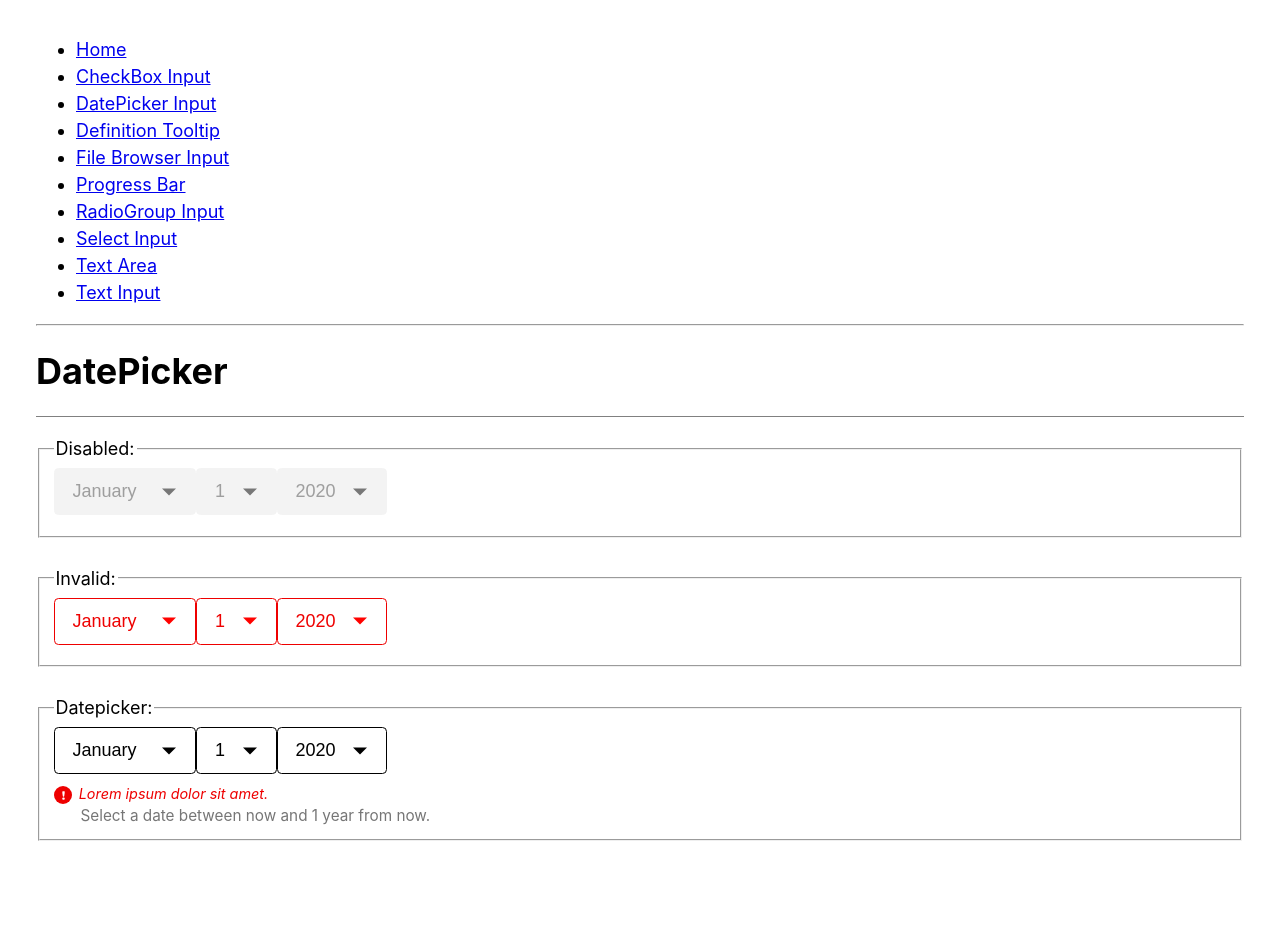
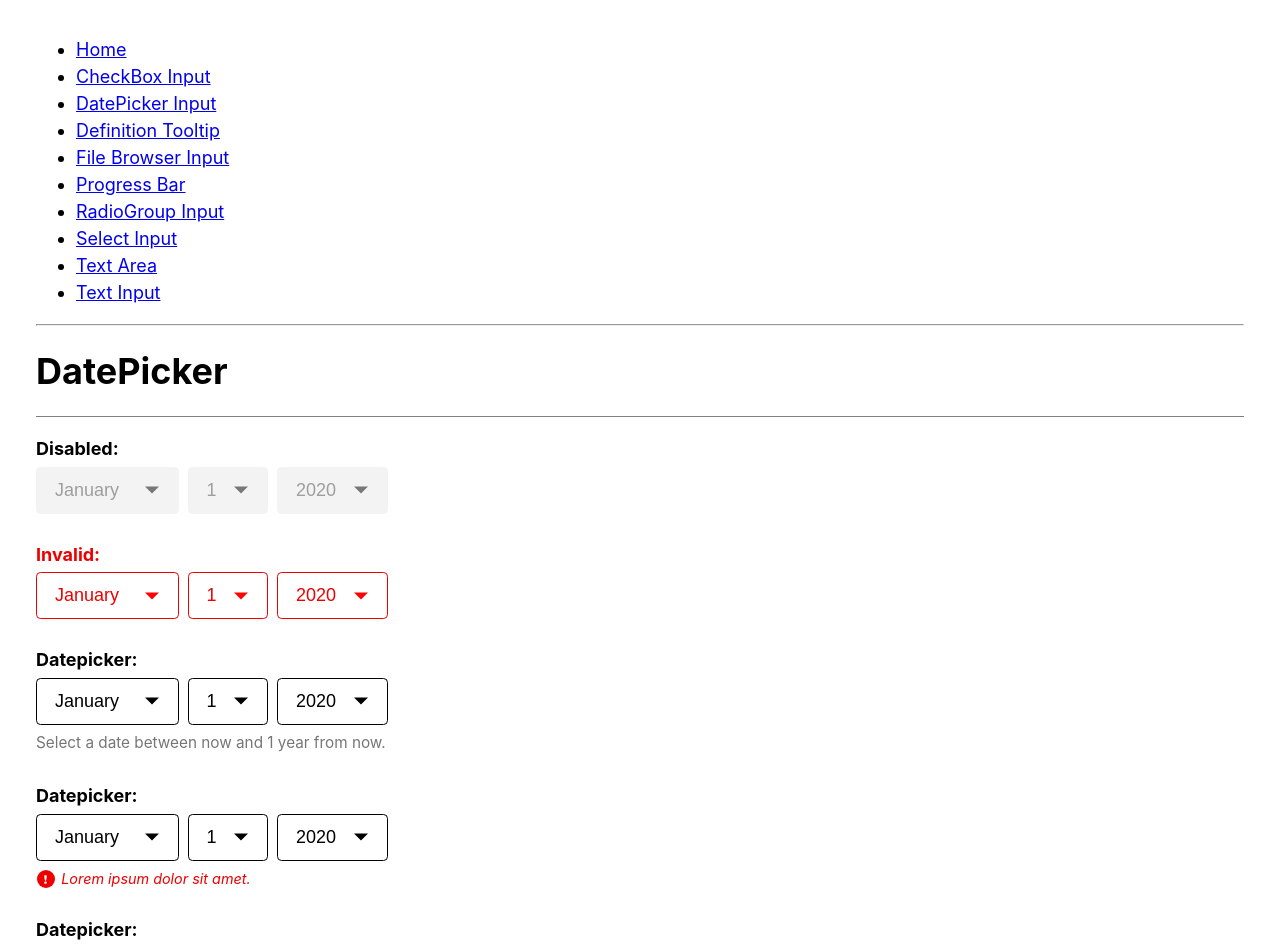
Before and after one commit to membean/react-uikit, a React (Create React App) app: page /components/datepicker in a window 1280 px wide. Shown: the top 946 px of the page. Before the commit the page ends 886 px from the top, so only its background shows below. Built offline with nearby package versions, Linux system fonts and the light colour scheme.

Commit message:
Datepicker styles

```diff
--- a/src/pages/DatePickerInputPage.js
+++ b/src/pages/DatePickerInputPage.js
@@ -31,31 +31,36 @@ const DatePickerInputPage = () => {
       </div>
       <div className="section">
         <DatePickerInput
-          feedbackContext="error"
-          feedbackText="Lorem ipsum dolor sit amet."
           helperText="Select a date between now and 1 year from now."
           id="date-picker-3"
           label="Datepicker:"
           name="datepicker"
-          onChange={date => {
-            // NOTE: Validator needs to verify the format with a regex
-            //       How can we get the raw value of the input?
-            const value = document.getElementById("date-picker-3").value;
-            console.log(
-              "Valid: ",
-              value.match(
-                /(Jan(?:uary)?|Feb(?:ruary)?|Mar(?:ch)?|Apr(?:il)?|May|Jun(?:e)?|Jul(?:y)?|Aug(?:ust)?|Sep(?:tember)?|Oct(?:ober)?|Nov(?:ember)?|Dec(?:ember)?)\s+(\d{1,2})+,\s+(\d{4})/
-              )
-                ? true
-                : false
-            );
-            const dateIsMoment = moment.isMoment(date);
-            if (dateIsMoment) {
-              console.log("Date: ", date.tz(timezone).format("MMM D, YYYY"));
-            } else {
-              console.log("Value: ", date);
-            }
-          }}
+          onChange={console.log("Changed")}
+          timezone={timezone}
+          value={today}
+        />
+      </div>
+      <div className="section">
+        <DatePickerInput
+          feedbackContext="error"
+          feedbackText="Lorem ipsum dolor sit amet."
+          id="date-picker-4"
+          label="Datepicker:"
+          name="datepicker"
+          onChange={console.log("Changed")}
+          timezone={timezone}
+          value={today}
+        />
+      </div>
+      <div className="section">
+        <DatePickerInput
+          feedbackContext="success"
+          feedbackText="Lorem ipsum dolor sit amet."
+          helperText="Select a date between now and 1 year from now."
+          id="date-picker-4"
+          label="Datepicker:"
+          name="datepicker"
+          onChange={console.log("Changed")}
           timezone={timezone}
           value={today}
         />
--- a/src/scss/styles.scss
+++ b/src/scss/styles.scss
@@ -381,223 +381,41 @@ a {
 }
 
 /* DATEPICKER INPUT */
-/*!
- * https://github.com/YouCanBookMe/react-datetime
- */
+.datepicker {
+  border: 0;
+  margin: 0 0 1.5em;
+  padding: 0;
 
-.rdt {
-  position: relative;
+  legend {
+    display: table;
+    font-weight: bold;
+    margin-bottom: 0.25em;
+    padding: 0;
+
+    &.invalid {
+      color: $red;
     }
-.rdtPicker {
-  display: none;
-  position: absolute;
-  width: 250px;
-  padding: 4px;
-  margin-top: 1px;
-  z-index: 99999 !important;
-  background: #fff;
-  box-shadow: 0 1px 3px rgba(0, 0, 0, 0.1);
-  border: 1px solid #f9f9f9;
-}
-.rdtOpen .rdtPicker {
-  display: block;
-}
-.rdtStatic .rdtPicker {
-  box-shadow: none;
-  position: static;
   }
 
-.rdtPicker .rdtTimeToggle {
-  text-align: center;
+  .container {
+    .select-menu {
+      margin-bottom: 0;
     }
 
-.rdtPicker table {
-  width: 100%;
-  margin: 0;
+    * + * {
+      margin-left: 0.5em;
     }
-.rdtPicker td,
-.rdtPicker th {
-  text-align: center;
-  height: 28px;
-}
-.rdtPicker td {
-  cursor: pointer;
-}
-.rdtPicker td.rdtDay:hover,
-.rdtPicker td.rdtHour:hover,
-.rdtPicker td.rdtMinute:hover,
-.rdtPicker td.rdtSecond:hover,
-.rdtPicker .rdtTimeToggle:hover {
-  background: #eeeeee;
-  cursor: pointer;
-}
-.rdtPicker td.rdtOld,
-.rdtPicker td.rdtNew {
-  color: #999999;
-}
-.rdtPicker td.rdtToday {
-  position: relative;
-}
-.rdtPicker td.rdtToday:before {
-  content: "";
-  display: inline-block;
-  border-left: 7px solid transparent;
-  border-bottom: 7px solid #428bca;
-  border-top-color: rgba(0, 0, 0, 0.2);
-  position: absolute;
-  bottom: 4px;
-  right: 4px;
-}
-.rdtPicker td.rdtActive,
-.rdtPicker td.rdtActive:hover {
-  background-color: #428bca;
-  color: #fff;
-  text-shadow: 0 -1px 0 rgba(0, 0, 0, 0.25);
-}
-.rdtPicker td.rdtActive.rdtToday:before {
-  border-bottom-color: #fff;
-}
-.rdtPicker td.rdtDisabled,
-.rdtPicker td.rdtDisabled:hover {
-  background: none;
-  color: #999999;
-  cursor: not-allowed;
   }
 
-.rdtPicker td span.rdtOld {
-  color: #999999;
-}
-.rdtPicker td span.rdtDisabled,
-.rdtPicker td span.rdtDisabled:hover {
-  background: none;
-  color: #999999;
-  cursor: not-allowed;
-}
-.rdtPicker th {
-  border-bottom: 1px solid #f9f9f9;
-}
-.rdtPicker .dow {
-  width: 14.2857%;
-  border-bottom: none;
-  cursor: default;
-}
-.rdtPicker th.rdtSwitch {
-  width: 100px;
-}
-.rdtPicker th.rdtNext,
-.rdtPicker th.rdtPrev {
-  font-size: 21px;
-  vertical-align: top;
+  // TODO: Fix this. One or the other might not be there. Top margin only.
+  .control-feedback,
+  .helper-text {
+    margin-top: 0.5em;
   }
 
-.rdtPrev span,
-.rdtNext span {
-  display: block;
-  -webkit-touch-callout: none; /* iOS Safari */
-  -webkit-user-select: none; /* Chrome/Safari/Opera */
-  -khtml-user-select: none; /* Konqueror */
-  -moz-user-select: none; /* Firefox */
-  -ms-user-select: none; /* Internet Explorer/Edge */
-  user-select: none;
+  .helper-text {
+    margin-left: 0;
   }
-
-.rdtPicker th.rdtDisabled,
-.rdtPicker th.rdtDisabled:hover {
-  background: none;
-  color: #999999;
-  cursor: not-allowed;
-}
-.rdtPicker thead tr:first-child th {
-  cursor: pointer;
-}
-.rdtPicker thead tr:first-child th:hover {
-  background: #eeeeee;
-}
-
-.rdtPicker tfoot {
-  border-top: 1px solid #f9f9f9;
-}
-
-.rdtPicker button {
-  border: none;
-  background: none;
-  cursor: pointer;
-}
-.rdtPicker button:hover {
-  background-color: #eee;
-}
-
-.rdtPicker thead button {
-  width: 100%;
-  height: 100%;
-}
-
-td.rdtMonth,
-td.rdtYear {
-  height: 50px;
-  width: 25%;
-  cursor: pointer;
-}
-td.rdtMonth:hover,
-td.rdtYear:hover {
-  background: #eee;
-}
-
-.rdtCounters {
-  display: inline-block;
-}
-
-.rdtCounters > div {
-  float: left;
-}
-
-.rdtCounter {
-  height: 100px;
-}
-
-.rdtCounter {
-  width: 40px;
-}
-
-.rdtCounterSeparator {
-  line-height: 100px;
-}
-
-.rdtCounter .rdtBtn {
-  height: 40%;
-  line-height: 40px;
-  cursor: pointer;
-  display: block;
-
-  -webkit-touch-callout: none; /* iOS Safari */
-  -webkit-user-select: none; /* Chrome/Safari/Opera */
-  -khtml-user-select: none; /* Konqueror */
-  -moz-user-select: none; /* Firefox */
-  -ms-user-select: none; /* Internet Explorer/Edge */
-  user-select: none;
-}
-.rdtCounter .rdtBtn:hover {
-  background: #eee;
-}
-.rdtCounter .rdtCount {
-  height: 20%;
-  font-size: 1.2em;
-}
-
-.rdtMilli {
-  vertical-align: middle;
-  padding-left: 8px;
-  width: 48px;
-}
-
-.rdtMilli input {
-  width: 100%;
-  font-size: 1.2em;
-  margin-top: 37px;
-}
-
-.rdtTime td {
-  cursor: default;
 }
 
 /* DEFINITION TOOLTIP */
```
Lines whose indentation alone changed are shown as unchanged.
